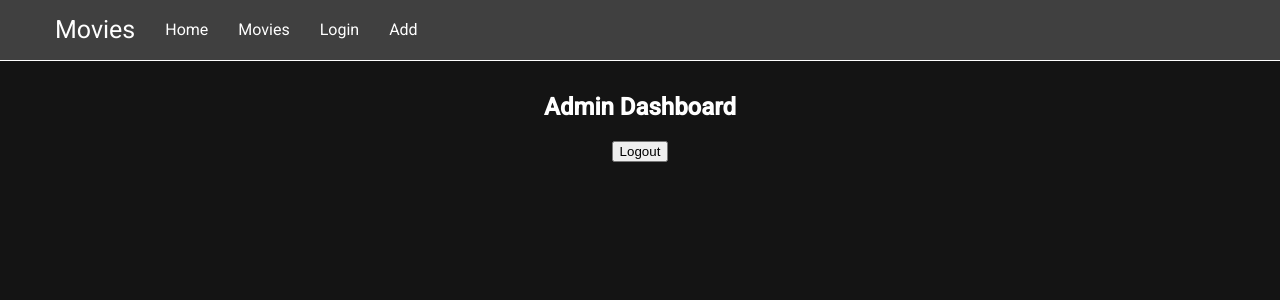
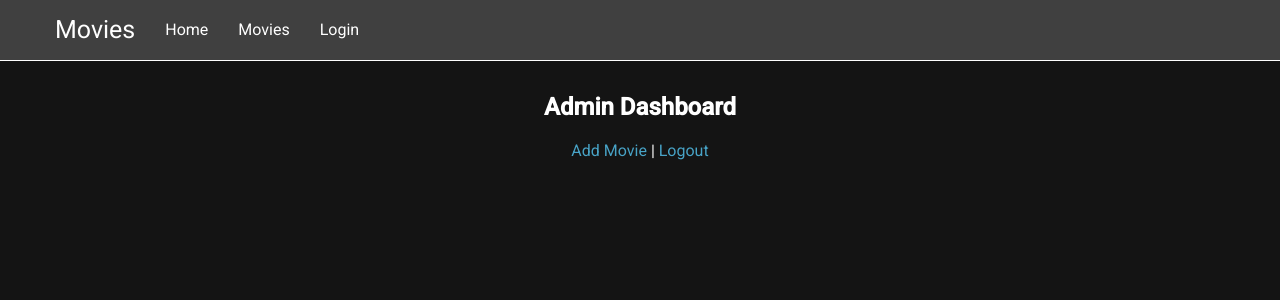
Before and after one commit to online-edu/ng-movies, an Angular app: page /admin in a window 1280 px wide. Shown: the top 300 px of the page. Built offline with nearby package versions, Linux system fonts and the light colour scheme; sample sign-in values are in the browser's storage.

Commit message:
chore: added navigations in admin dashboard

```diff
--- a/src/app/admin/admin.component.html
+++ b/src/app/admin/admin.component.html
@@ -1,5 +1,8 @@
-<div [ngStyle]="{'text-align':'center'}">
+<div class="admin-header">
     <h2>Admin Dashboard</h2>
-    <button type="button" (click)="logout()">Logout</button>
+    <div class="links">
+        <a routerLink="/admin/movie/add">Add Movie  </a>|
+        <a href="javascript:void(0)" (click)="logout()">  Logout</a>
+    </div>
 </div>
 <router-outlet></router-outlet>
--- a/src/app/app.component.ts
+++ b/src/app/app.component.ts
@@ -10,7 +10,6 @@ import { Router } from '@angular/router';
                   <li><a routerLink="/">Home</a></li>
                   <li routerLinkActive="active"><a routerLink="/movies">Movies</a></li>
                   <li routerLinkActive="active"><a routerLink="/login" >Login</a></li>
-                  <li routerLinkActive="active"><a routerLink="/admin/movie/add" >Add</a></li>
               </ul>
              </header>
              <div class="container">
@@ -23,3 +22,4 @@ export class AppComponent {
     console.log('Routes: ', JSON.stringify(router.config, undefined, 2));
   }
 }
+// <li routerLinkActive="active"><a routerLink="/admin/movie/add" >Add</a></li>
```
